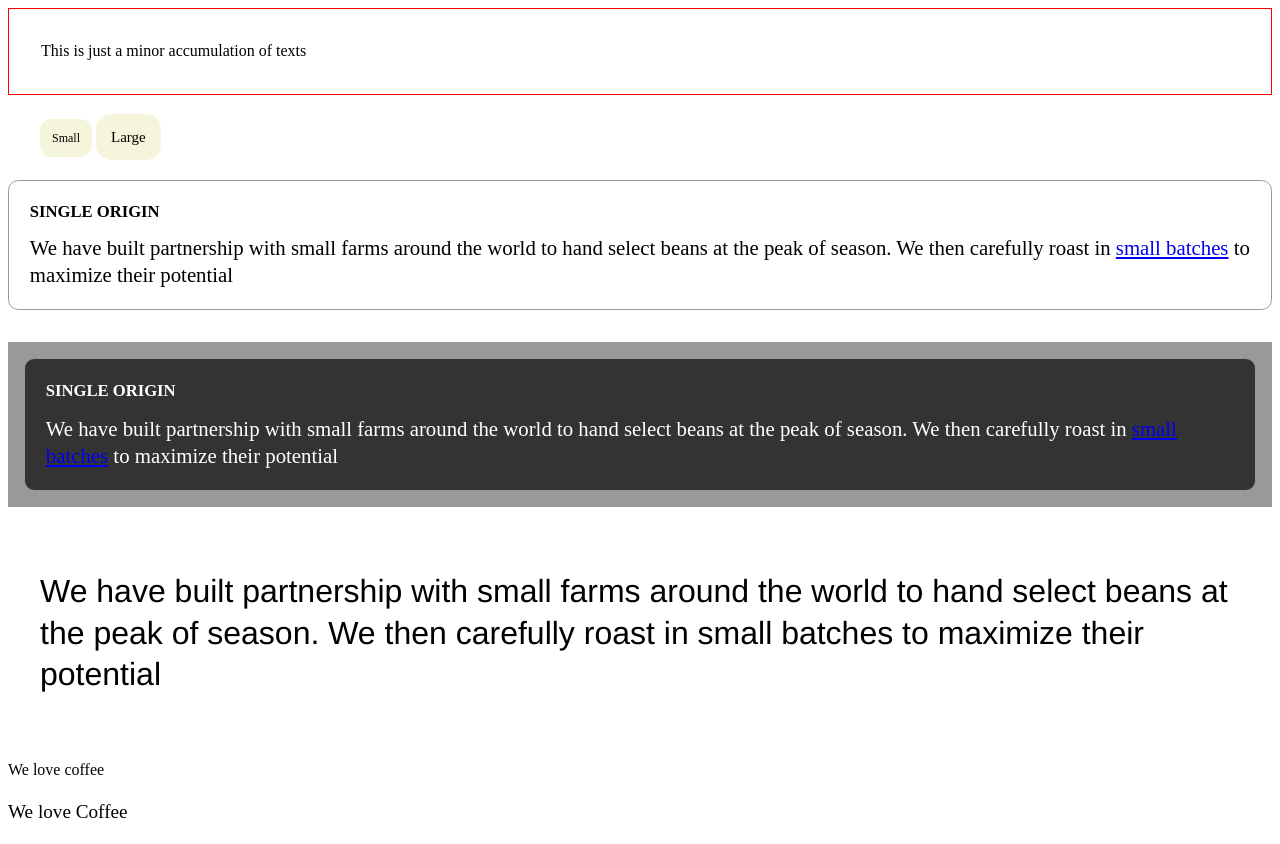
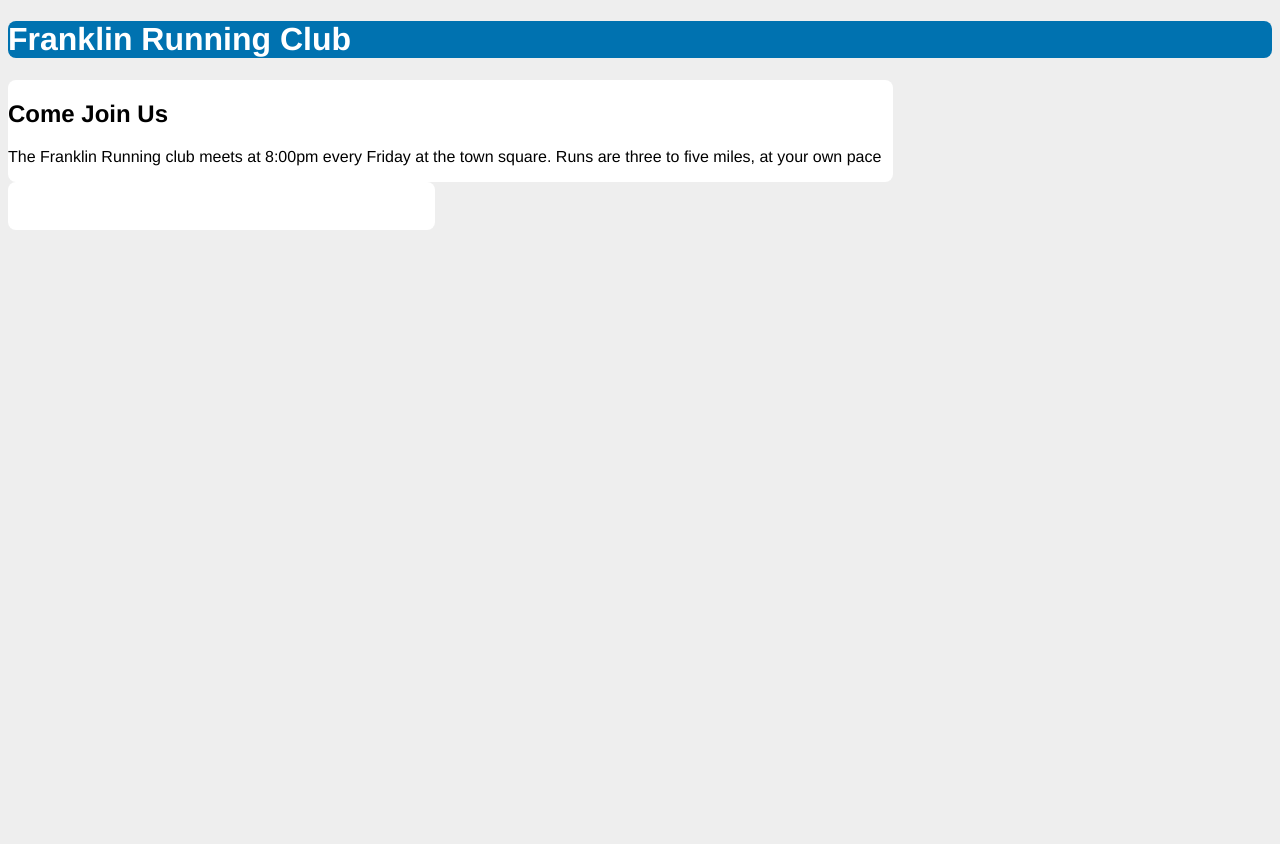
Before and after one commit to techtheriac/css-in-depth, a website: page src/index.html in a window 1280 px wide. After the commit the page ends 800 px from the top, so only its background shows below. Drawn offline with Linux system fonts and the light colour scheme.

Commit message:
Added floats to main and sidebar

```diff
--- a/src/index.html
+++ b/src/index.html
@@ -4,44 +4,26 @@
     <meta charset="UTF-8" />
     <meta name="viewport" content="width=device-width, initial-scale=1.0" />
     <link rel="stylesheet" href="./style.css" />
-    <title>CSS Indepth</title>
+    <title>CSS In-depth</title>
   </head>
+
   <body>
-    <main>
-      <div class="padded">
-        This is just a minor accumulation of texts
-      </div>
-      <div class="small-large">
-        <span class="box box-small">Small</span>
-        <span class="box box-large">Large</span>
-      </div>
-      <div class="panel">
-        <h1>Single Origin</h1>
-        <div class="panel-body">
-          We have built partnership with small farms around the world to hand
-          select beans at the peak of season. We then carefully roast in
-          <a href="/batch-size">small batches</a> to maximize their potential
-        </div>
-      </div>
-      <aside class="dark">
-        <div class="panel">
-          <h1>Single Origin</h1>
-          <div class="panel-body">
-            We have built partnership with small farms around the world to hand
-            select beans at the peak of season. We then carefully roast in
-            <a href="/batch-size">small batches</a> to maximize their potential
-          </div>
+    <header>
+      <h1>Franklin Running Club</h1>
+    </header>
+    <div class="container">
+      <main class="main">
+        <h2>Come Join Us</h2>
+        <p>
+          The Franklin Running club meets at 8:00pm every Friday at the town
+          square. Runs are three to five miles, at your own pace
+        </p>
+      </main>
+      <aside class="sidebar">
+        <div class="widget"></div>
+        <div class="widget"></div>
       </aside>
-      <div>
-        <p class="about-us">
-          We have built partnership with small farms around the world to hand
-          select beans at the peak of season. We then carefully roast in small
-          batches to maximize their potential
-        </p>
-      </div>
-    </main>
-    We love coffee
-    <p class="slogan">We love Coffee</p>
+    </div>
     <script src="./script.js"></script>
   </body>
 </html>
--- a/src/style.css
+++ b/src/style.css
@@ -1,85 +1,30 @@
-:root {
-  font-size: calc(0.5em + 1vw);
-  --main-font: Helvetica, Arial, sans-serif;
-  --main-bg: #fff;
-  --main-color: #000;
+body {
+  background-color: #eee;
+  font-family: Helvetica, sans-serif;
 }
 
-body {
-  line-height: 1.3;
-  font-family: "Space Mono";
-  font-size: 16px;
-}
-main {
-  display: flex;
-  flex-direction: column;
+header {
+  background-color: #0072b0;
+  color: #fff;
+  border-radius: 0.5em;
 }
 
-main > div {
-  padding: 2em;
+/* fixes IE bug that renders main as inline instead of block */
+main {
+  display: block;
 }
 
-.padded {
-  border: 1px solid red;
-  font-size: 16px;
-  padding: 2em;
+.main {
+  float: left;
+  width: 70%;
+  background-color: #fff;
+  border-radius: 0.5em;
 }
 
-.box {
-  padding: 1em;
-  border-radius: 1em;
-  background-color: beige;
+.sidebar {
+  float: left;
+  width: 30%;
+  padding: 1.5em;
+  background-color: #fff;
+  border-radius: 0.5em;
 }
-
-.box-small {
-  font-size: 12px;
-}
-
-.box-large {
-  font-size: 15px;
-}
-
-.slogan {
-  font-size: 1.2em;
-}
-
-.panel {
-  font-size: 1rem;
-  padding: 1em;
-  border-radius: 0.5em;
-  border: 1px solid #999;
-  background-color: var(--main-bg);
-  color: var(--main-color);
-}
-
-.panel > h1 {
-  margin-top: 0;
-  font-size: 0.8em;
-  font-weight: bold;
-  text-transform: uppercase;
-}
-
-.dark {
-  margin-top: 2em;
-  padding: 1em;
-  background-color: #999;
-  --main-bg: #333;
-  --main-color: #fff;
-}
-.about-us {
-  font-size: 2em;
-  font-family: var(--main-font);
-}
-/*
-@media (min-width: 800px) {
-  :root {
-    font-size: 0.875em;
-  }
-}
-
-@media (min-width: 1200px) {
-  :root {
-    font-size: 1em;
-  }
-}
-*/
```
